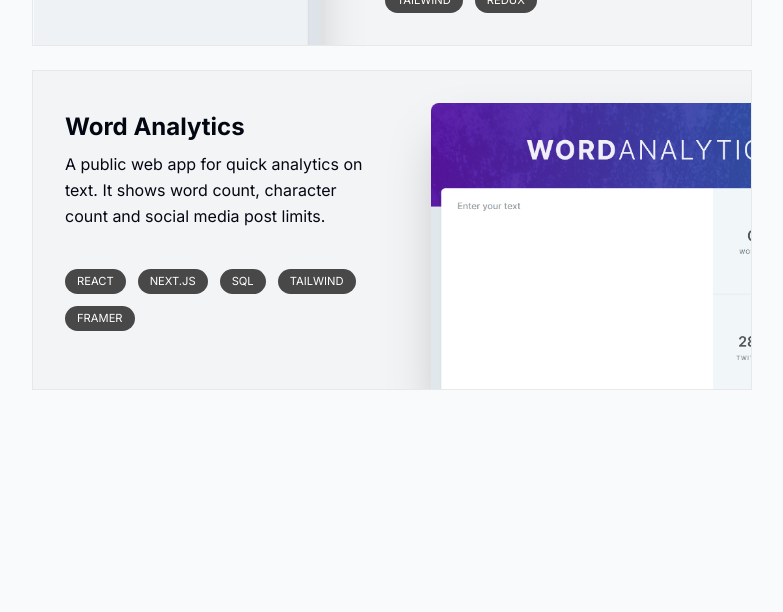
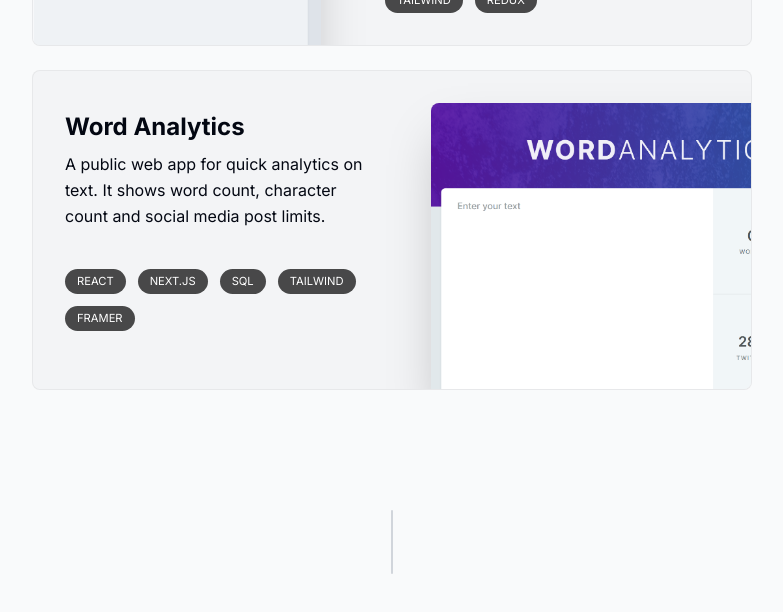
Before and after one commit to femiabimbola/next-portfolio, a Next.js app: page / in a window 1280 px wide. Shown: the part 1880-2492 px from the top of the page, without its empty margins (248-1031 px from the left). Before the commit the page ends 2294 px from the top, so only its background shows below. Built offline with nearby package versions, Linux system fonts and the light colour scheme.

Commit message:
fixing the smooth scroll

```diff
--- a/app/layout.tsx
+++ b/app/layout.tsx
@@ -12,7 +12,7 @@ export const metadata: Metadata = {
 
 export default function RootLayout({children}: {children: React.ReactNode}) {
   return (
-    <html lang="en">
+    <html lang="en" className="!scroll-smooth">
       <body className={`${inter.className} bg-gray-50 text-gray-950 relative `}>
         <div className="bg-[#fbe2e3] -z-10 absolute top-[-6rem] right-[11rem] w-[31.25rem] h-[31.25rem] rounded-full blur-[10rem] sm:w-[68.75rem]"></div>
         <div className="bg-[#dbd7fb] -z-10 absolute top-[-1rem] left-[35rem] w-[31.25rem] h-[50rem] rounded-full blur-[10rem] sm:w-[68.75rem] md:left-[-33rem] lg:left-[-28rem] xl:left-[-15rem] 2xl:left-[-5rem]"></div>
--- a/app/page.tsx
+++ b/app/page.tsx
@@ -10,6 +10,7 @@ export default function Home() {
       <Divider />
       <About />
       <Projects />
+      <Divider />
     </main>
   );
 }
--- a/components/about.tsx
+++ b/components/about.tsx
@@ -6,10 +6,11 @@ import {motion} from "framer-motion";
 const About = () => {
   return (
     <motion.section
-      className="mb-20 max-w-[45rem] leading-6 sm:mb-32"
+      className="mb-20 max-w-[45rem] leading-6 sm:mb-32 scroll-mt-32"
       initial={{opacity: 0, y: 100}}
       animate={{opacity: 1, y: 0}}
       transition={{delay: 0.18}}
+      id="about"
     >
       <SectionHeading>About me</SectionHeading>
       <p className="mb-3">
--- a/components/intro.tsx
+++ b/components/intro.tsx
@@ -8,7 +8,10 @@ import {HiDownload} from "react-icons/hi";
 
 const Intro = () => {
   return (
-    <section className="pt-28 md:pt-40 max-w-[52rem] mb-14 ">
+    <section
+      id="home"
+      className="pt-28 md:pt-40 max-w-[52rem] mb-14 scroll-mt-32 "
+    >
       <div className="flex items-center justify-center">
         <div className="absolute">
           <motion.div
--- a/components/project.tsx
+++ b/components/project.tsx
@@ -2,7 +2,7 @@
 
 import Image, {StaticImageData} from "next/image";
 import {projectsData} from "@/lib/data";
-import {useScroll} from "framer-motion";
+import {motion, useScroll, useTransform} from "framer-motion";
 import {useRef} from "react";
 
 interface ProjectProp {
@@ -16,14 +16,22 @@ type ProjectProp2 = (typeof projectsData)[number];
 
 const Project = ({title, description, tags, imageUrl}: ProjectProp2) => {
   const ref = useRef<HTMLElement>(null);
-  useScroll({
+  const {scrollYProgress} = useScroll({
     target: ref,
-    offset: ["0 1", "1.33 1"],
+    offset: ["0 1", "1.4 1"],
   });
+
+  const scaleProgress = useTransform(scrollYProgress, [0, 1], [0.7, 1]);
+  const opacityProgress = useTransform(scrollYProgress, [0, 1], [0.6, 1]);
+
   return (
-    <section
+    <motion.section
       ref={ref}
-      className="group bg-gray-100 max-w-[45rem] border border-black/5 overflow-hidden my-6 sm:pr-8 relative sm:h-[20rem] hover:bg-gray-200 transition"
+      style={{
+        scale: scaleProgress,
+        opacity: opacityProgress,
+      }}
+      className="group bg-gray-100 max-w-[45rem] border border-black/5 overflow-hidden my-6 sm:pr-8 relative sm:h-[20rem] hover:bg-gray-200 transition rounded-lg"
     >
       <div className="py-4 px-5 sm:pl-8 sm:pr-2 sm:pt-10 sm:max-w-[50%] flex flex-col h-full group-even:ml-[20rem] ">
         <h3 className="text-2xl font-bold">{title}</h3>
@@ -46,7 +54,7 @@ const Project = ({title, description, tags, imageUrl}: ProjectProp2) => {
         src={imageUrl}
         quality={90}
       />
-    </section>
+    </motion.section>
   );
 };
 
--- a/components/projects.tsx
+++ b/components/projects.tsx
@@ -5,7 +5,7 @@ import Project from "./project";
 // You could have done  <Project title={project.title} />
 const Projects = () => {
   return (
-    <section>
+    <section id="projects" className="scroll-mt-32">
       <SectionHeading>Projects</SectionHeading>
       <div>
         {projectsData.map((project, index) => (
```
